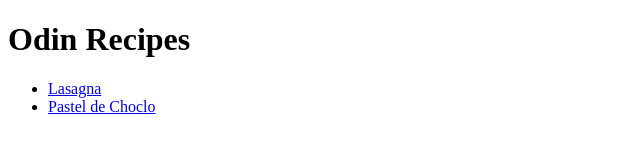
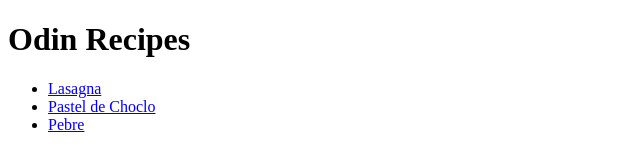
Before and after one commit to aicortez/odin-recipes, a plain HTML site: page index.html in a window 1280 px wide. Shown: the full height of the page, 0-640 px from the left. Drawn offline with Linux system fonts and the light colour scheme.

Commit message:
Added Pebre to the list

```diff
--- a/index.html
+++ b/index.html
@@ -14,6 +14,9 @@
         <li>
             <a href="./recipes/pasteldechoclo.html">Pastel de Choclo</a>
         </li>
+        <li>
+            <a href="./recipes/pebre.html">Pebre</a>
+        </li>
     </ul>
 </body>
 </html>
```
